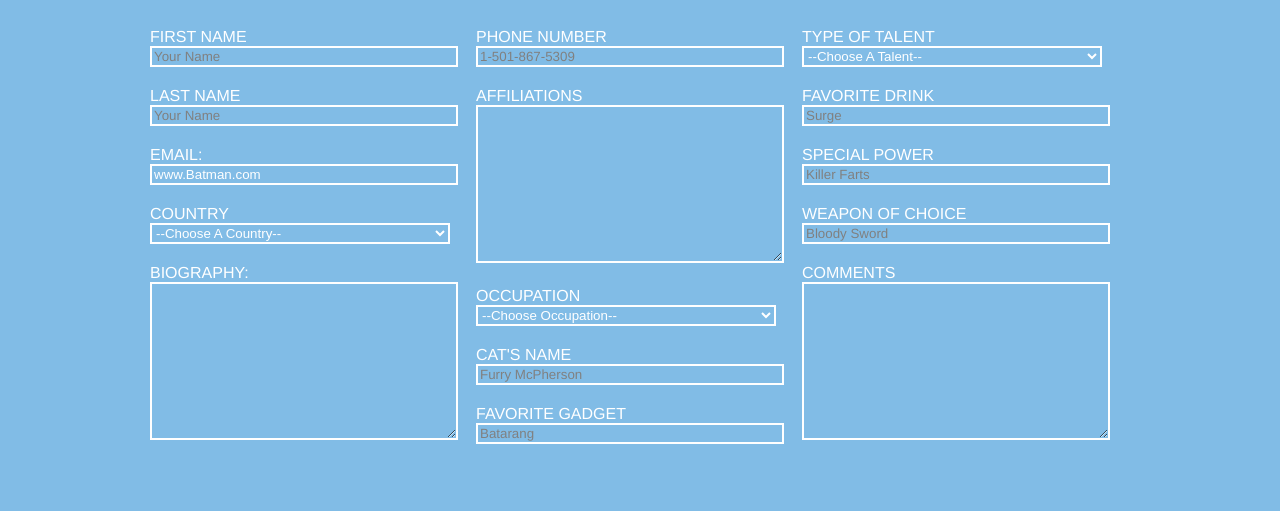
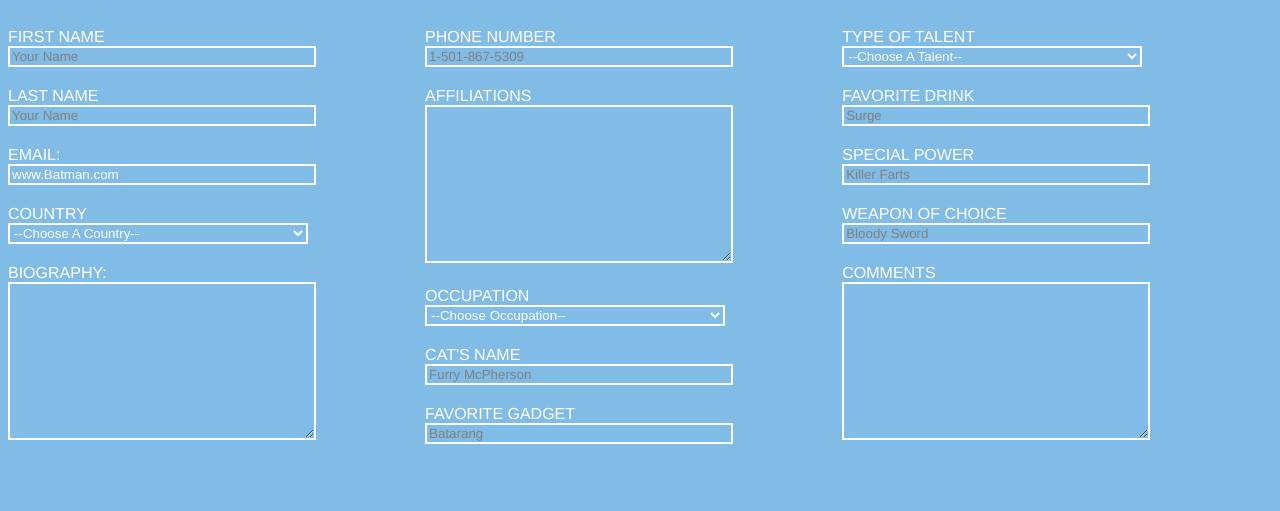
Before and after one commit to NickGarlington/02-HTML-Forms, a plain HTML site: page index.html in a window 1280 px wide. Drawn offline with Linux system fonts and the light colour scheme.

Commit message:
final commit of html forms

```diff
--- a/styles/main.css
+++ b/styles/main.css
@@ -3,31 +3,11 @@ body {
   background-color: #81BCE6;
 }
 
-main {
+/*main {
   width: 980px;
   margin: 0 auto;
-}
+}*/
 
-.content {
-  height: 500px;
-
-  float: left;
-  width: 326px;
-}
-
-.middle {
-  height: 500px;
-
-  float: left;
-  width: 326px;
-}
-
-.sidebar {
-  height: 500px;
-
-  float: left;
-  width: 326px;
-}
 
 label {
   display: block;
@@ -52,16 +32,31 @@ input, select, textarea {
   font-family: Helvetica;
 }
 
-@media screen and (min-width: 800px) {
-  textarea, input {
+@media screen and (min-width: 500px) {
 
-  }
-
-  select {
-
+  .content, .middle {
+    width: 50%;
+    float: left;
   }
 
   .sidebar {
-
+     clear: both;
   }
 }
+
+
+@media screen and (min-width: 980px) {
+  .content, .middle, .sidebar {
+    width: 33%;
+    float: left;
+  }
+
+  .sidebar {
+     clear: none;
+  }
+}
+
+input:focus {
+  border: 2px solid grey;
+  outline: none;
+}
```
